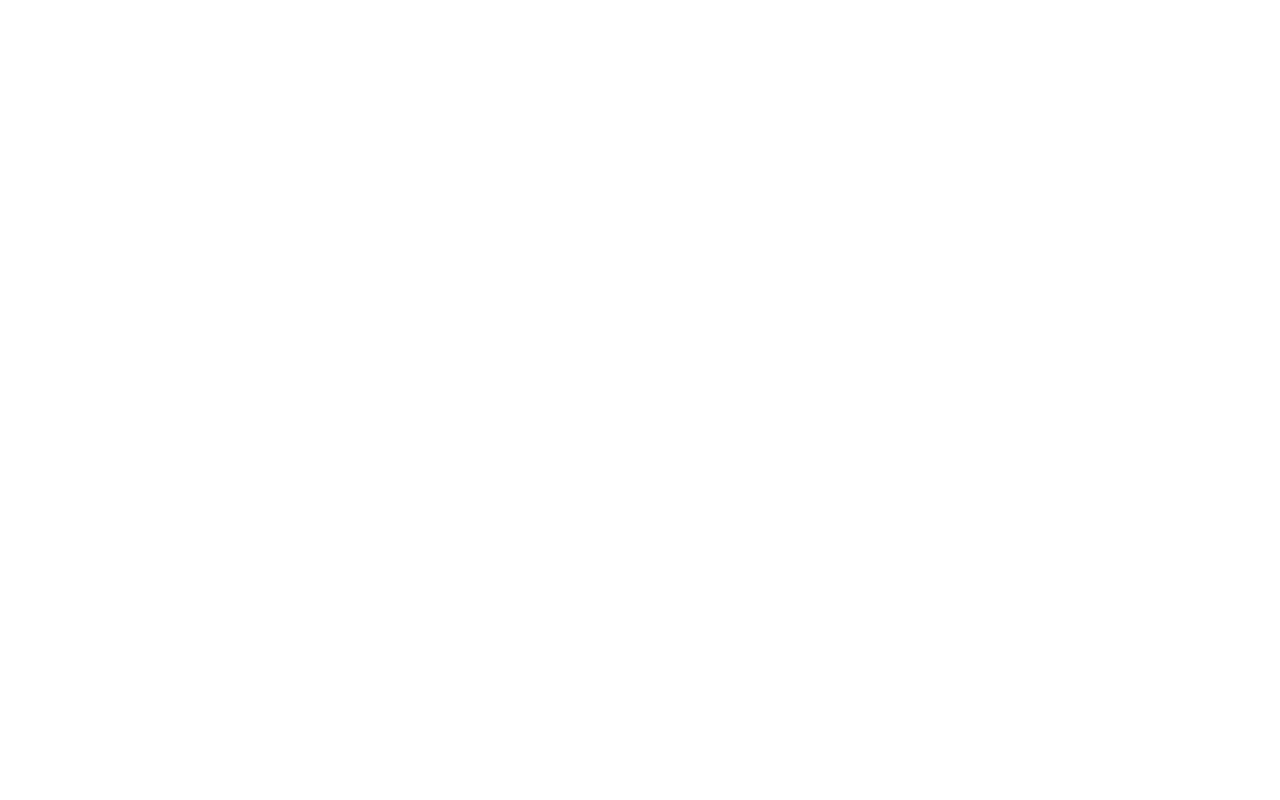
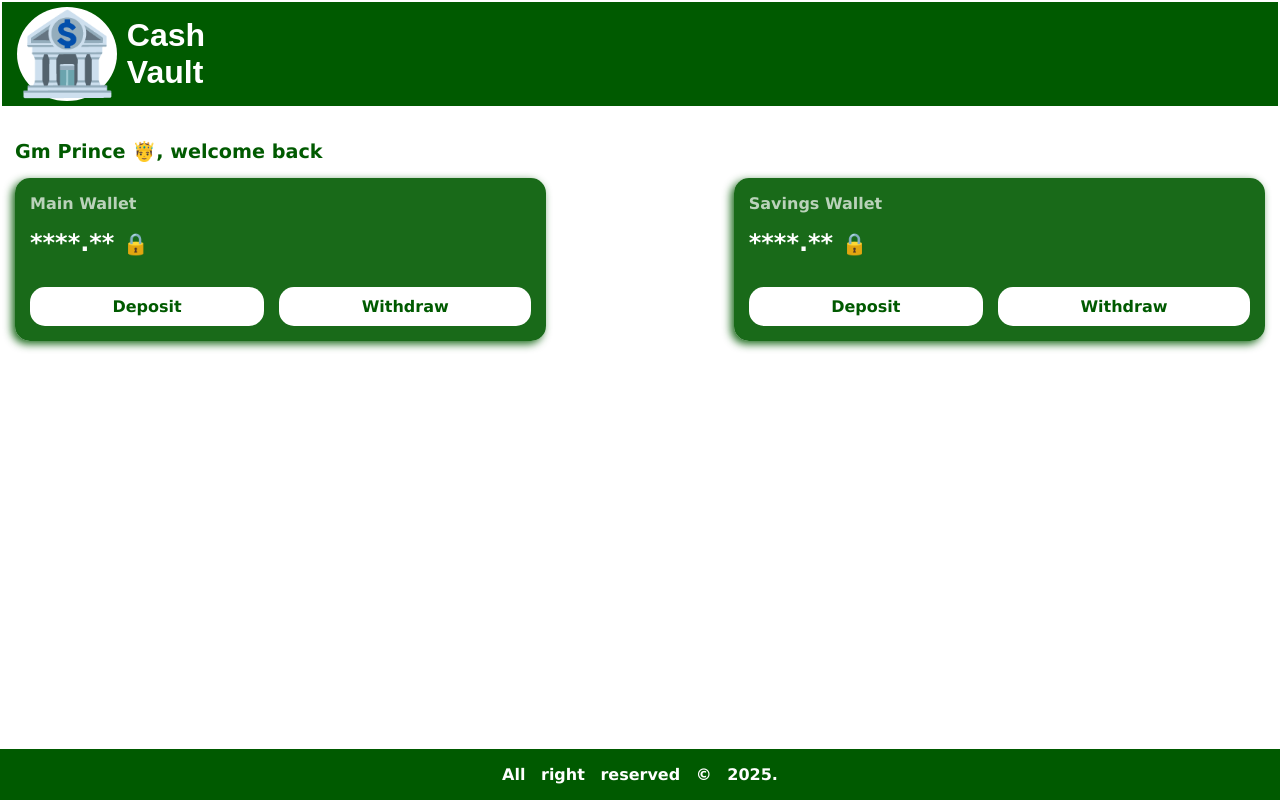
Before and after one commit to Prince-R20/Cash-vault, a plain HTML site: page index.html in a window 1280 px wide. Drawn offline with Linux system fonts and the light colour scheme.

Commit message:
styled the page

```diff
--- a/index.html
+++ b/index.html
@@ -4,9 +4,43 @@
     <meta charset="UTF-8">
     <meta name="viewport" content="width=device-width, initial-scale=1.0">
     <title>Cash Vault</title>
+    <link rel="stylesheet" href="style.css">
 </head>
 <body>
+    <header>
+        <span>🏦</span>
+        <h1>Cash <br>Vault</h1>
+    </header>
+    <main>
+        <h5 id="intro">Gm Prince 🤴, welcome back</h5>
+        <section id="userBalances">
+            <article class="wallets">
+                <p>Main Wallet</p>
+                <h1>****.** <span>🔒</span></h1>
+                <div id="walletBtn">
+                    <button>Deposit</button>
+                    <button>Withdraw</button>
+                </div>
+            </article>
 
+            <article class="wallets">
+                <p>Savings Wallet</p>
+                <h1>****.** <span>🔒</span></h1>
+                <div id="walletBtn">
+                    <button>Deposit</button>
+                    <button>Withdraw</button>
+                </div>
+            </article>
+        </section>
+
+        <section style="display: none;">
+            <button>x</button>
+            <h1>You have successfull deposited $2000 to your main wallet</h1>
+        </section>
+    </main>
+    <footer>
+        <p>All right reserved &copy 2025. </p>
+    </footer>
     <script src="index.js"></script>
 </body>
 </html>
--- a/index.js
+++ b/index.js
@@ -1 +1,39 @@
 //Simple Banking System
+
+//class to creat objects of the wallets
+class wallet {
+    constructor(type, balance) {
+        this.type = type,
+        this.balance = balance;
+    }
+
+    checkBalance(){
+        console.log(`${this.type} balance: $${this.balance}`)
+    }
+}
+
+// The two wallets
+const mainWallet = new wallet("main", 100000);
+const savingsWallet = new wallet("savings", 0);
+
+function deposit(from, amount){
+    mainWallet.balance += amount
+    console.log(`You have successfully deposited $${amount} to main wallet`)
+}
+
+function withdraw(amount){
+    if(amount > mainWallet.balance){
+        window.alert("Insuficient Fund")
+    }else{
+        mainWallet.balance -= amount;
+        console.log(`You have successfully withdrawn $${amount}`)
+    }
+}
+
+function updateBalance(){}
+
+deposit("bank", 30);
+mainWallet.checkBalance()
+
+//withdraw(40000000);
+mainWallet.checkBalance()
--- /dev/null
+++ b/style.css
@@ -0,0 +1,110 @@
+/* Styling the bank app */
+*{
+    font-family: Verdana, Geneva, Tahoma, sans-serif;
+
+    --color-dgreen: rgb(0, 90, 0);
+    --color-tgreen: rgba(0, 90, 0, 90%);
+}
+
+body{
+    margin: 0;
+    height: 100vh;
+    overflow: hidden;
+    display: flex;
+    flex-direction: column;
+}
+header{
+    background-color: var(--color-dgreen);
+    color: white;
+    display: flex;
+    align-items: center;
+    border: 2px solid ;
+    padding: 5px 15px;
+}
+header > span{
+    font-size: 5rem;
+    background-color: white;
+    border-radius: 50%;
+}
+header h1{
+    font-family: Arial, Helvetica, sans-serif;
+    font-weight: 900;
+    margin: 0;
+    padding-left: 10px;
+}
+
+footer{
+    position: absolute;
+    bottom: 0;
+    text-align: center;
+    width: 100%;
+    background-color: var(--color-dgreen);
+    color: white;
+    font-weight: bold;
+    word-spacing: 10px;
+    font-size: 1rem;
+}
+#intro{
+    color: var(--color-dgreen);
+    font-size: 1.2rem;
+    font-weight: bold;
+    padding-left: 15px;
+    margin-bottom: 0;
+}
+#userBalances{
+    display: grid;
+    grid-template-columns: 1fr 1fr;
+    gap: 15%;
+    padding: 15px;
+    margin: 0;
+    flex-grow: 1;
+}
+main{
+    flex-grow: 1;
+    display: flex;
+    flex-direction: column;
+}
+.wallets{
+    height: fit-content;
+    font-weight: bold;
+    background-color: var(--color-tgreen);
+    border-radius: 15px;
+    box-shadow: -3px 3px 9px var(--color-tgreen);
+    padding-left: 15px;
+    padding-right: 15px;
+    padding-bottom: 15px;
+}
+
+.wallets p {
+    color: white;
+    opacity: 70%;
+}
+.wallets h1{
+    color: white;
+    font-size: 1.5rem;
+    margin: 0;
+    margin-bottom: 30px;
+}
+.wallets h1 span{
+    font-size: 1.3rem;
+}
+#walletBtn{
+    display: flex;
+    gap: 15px;
+}
+.wallets button{
+    flex-grow: 1;
+    padding: 10px 15px;
+    background-color: white;
+    color: var(--color-dgreen);
+    font-weight: bold;
+    font-size: 1rem;
+    border: none;
+    border-radius: 15px;
+    transition: 500ms ease-in-out;
+}
+.wallets button:hover{
+    background-color: var(--color-dgreen);
+    color: white;
+    border: 1px solid white;
+}
```
